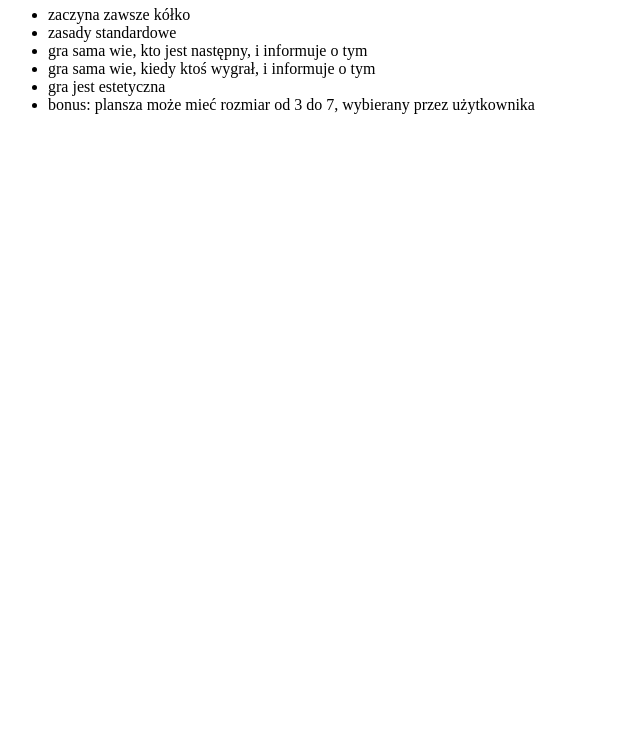
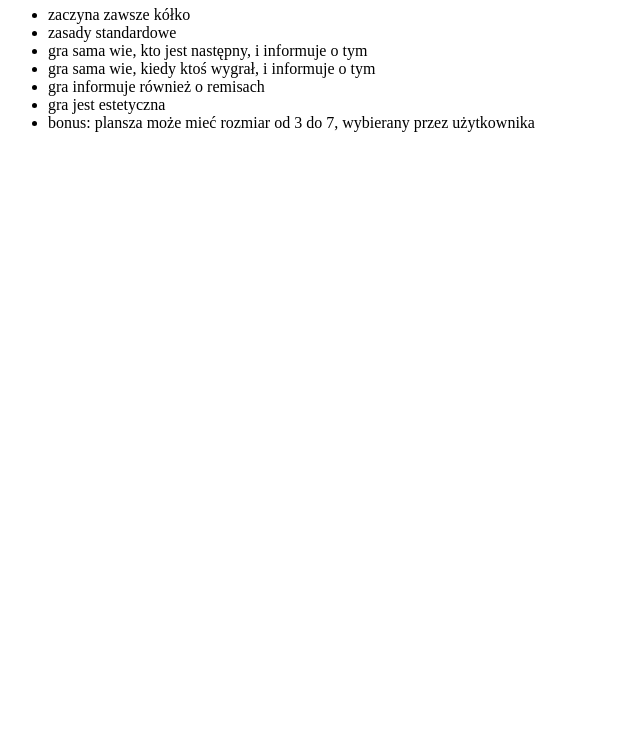
Before and after one commit to mpyziak/podstawy-js, a plain HTML site: page 05-cwiczenia-1/tictactoe/index.html in a window 1280 px wide. Shown: the part 60-800 px from the top of the page, without its empty margins (0-640 px from the left). Drawn offline with Linux system fonts and the light colour scheme; files whose address does not match are found by name.

Commit message:
corrected spec

```diff
--- a/05-cwiczenia-1/tictactoe/index.html
+++ b/05-cwiczenia-1/tictactoe/index.html
@@ -13,6 +13,7 @@
         <li>zasady standardowe</li>
         <li>gra sama wie, kto jest następny, i informuje o tym</li>
         <li>gra sama wie, kiedy ktoś wygrał, i informuje o tym</li>
+        <li>gra informuje również o remisach</li>
         <li>gra jest estetyczna</li>
         <li>bonus: plansza może mieć rozmiar od 3 do 7, wybierany przez użytkownika</li>
     </ul>
```
